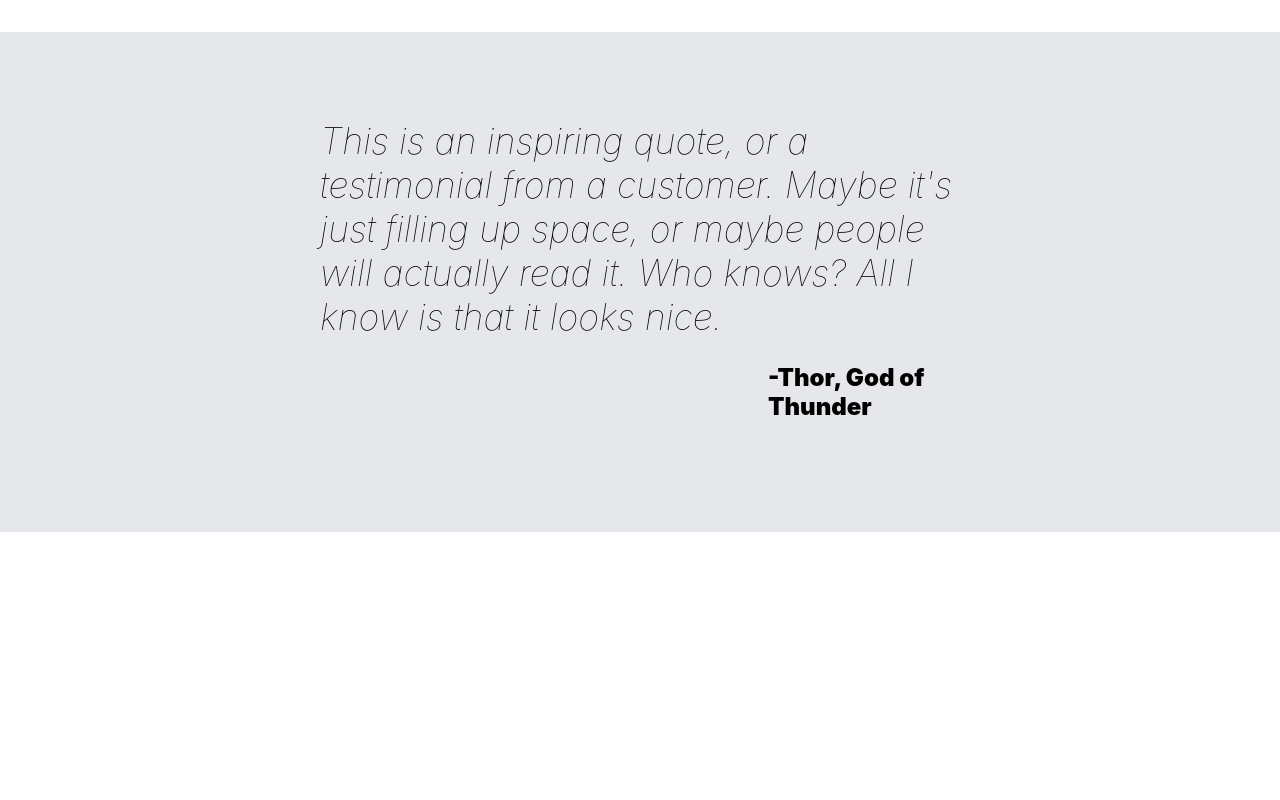
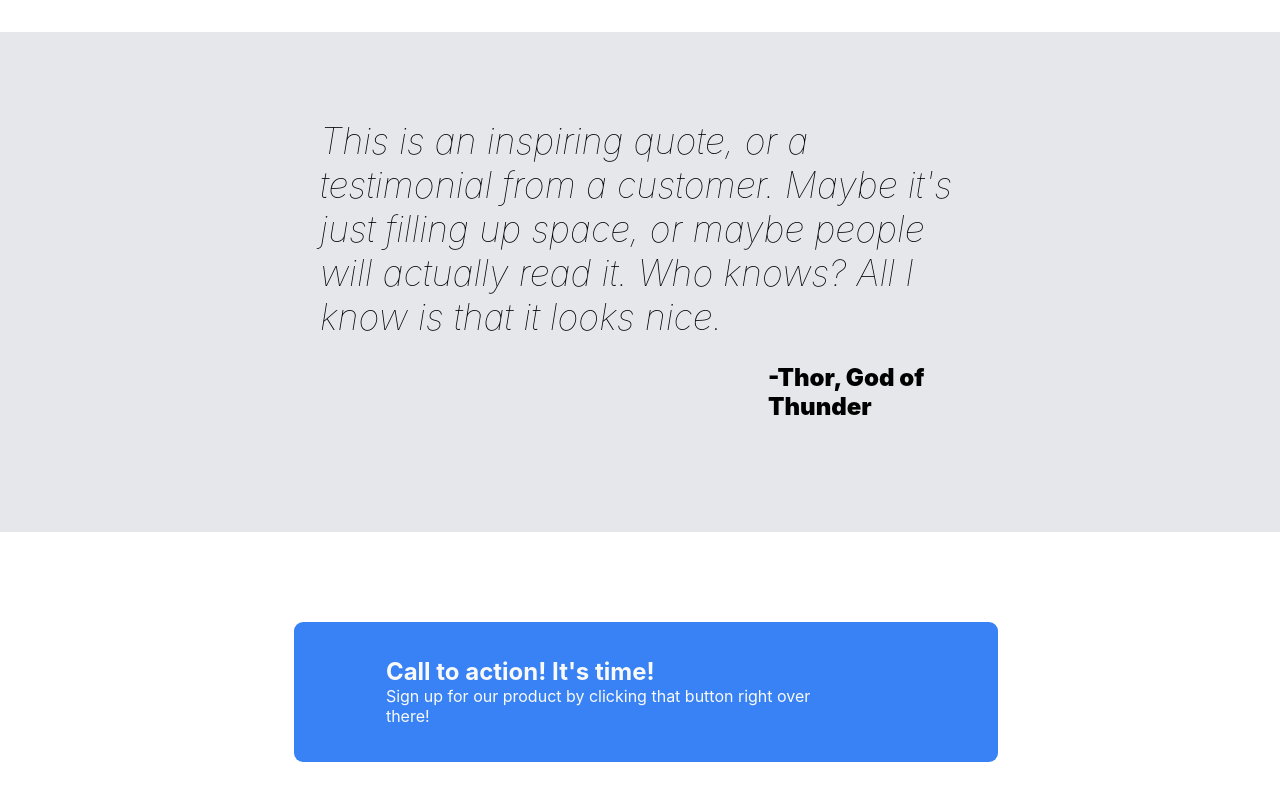
Before and after one commit to whereverittakes/Odin-FrontEndProject, a plain HTML site: page index.html in a window 1280 px wide. Shown: the part 1001-1801 px from the top of the page. Before the commit the page ends 1661 px from the top, so only its background shows below. Drawn offline with Linux system fonts and the light colour scheme.

Commit message:
Call to action part 1

```diff
--- a/index.html
+++ b/index.html
@@ -39,5 +39,11 @@
     <div class="quote">
         <div class="text2">This is an inspiring quote, or a testimonial from a customer. Maybe it's just filling up space, or maybe people will actually read it. Who knows? All I know is that it looks nice.
             <p>-Thor, God of Thunder</p></div></div>
+    <div class="almost">
+        <div class="bg">
+            <div class="text3">Call to action! It's time!
+                <div class="text4">Sign up for our product by clicking that button right over there!</div>
+            </div></div>
+    </div>
 </body>
 </html>
--- a/styles.css
+++ b/styles.css
@@ -181,7 +181,7 @@ body{
     justify-content: center;
     align-items: center;
     height:500px;
-    margin-bottom:10%;
+    margin-bottom:7%;
 }
 
 .text2
@@ -200,3 +200,39 @@ p{
     font-style: normal;
     font-weight: 900;
 }
+
+.bg{
+    display:flex;
+    background-color:#3882F6;
+    background-position:center;
+    background-size: 50% 50%;
+    background-repeat: no-repeat;
+    margin-bottom:5%;
+
+
+    width:55%;
+    margin-left:23%;
+    height:140px;
+    border-radius: 9px;
+}
+
+.text3
+{
+    display:flex;
+    color:#F9FAF8;
+    font-size: 24px;
+    font-weight: bolder;
+    margin-right:20%;
+    margin-left:13%;
+    flex-direction:column;
+
+    justify-content:center;
+}
+
+.text4
+{
+    display:flex;
+    font-size:16px;
+    font-weight: lighter;
+    justify-content:center;
+}
```
